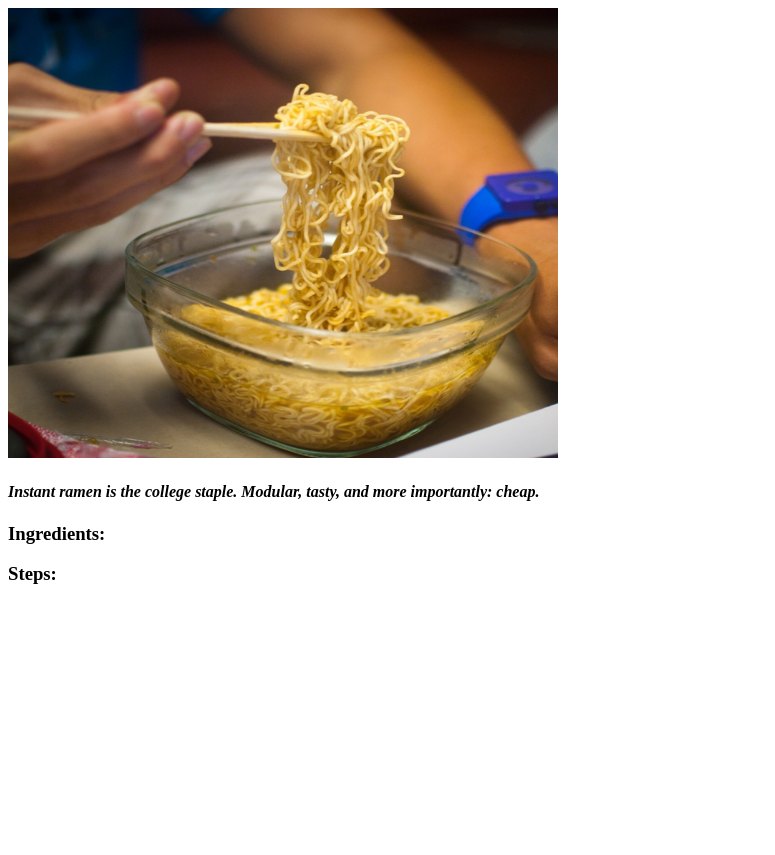
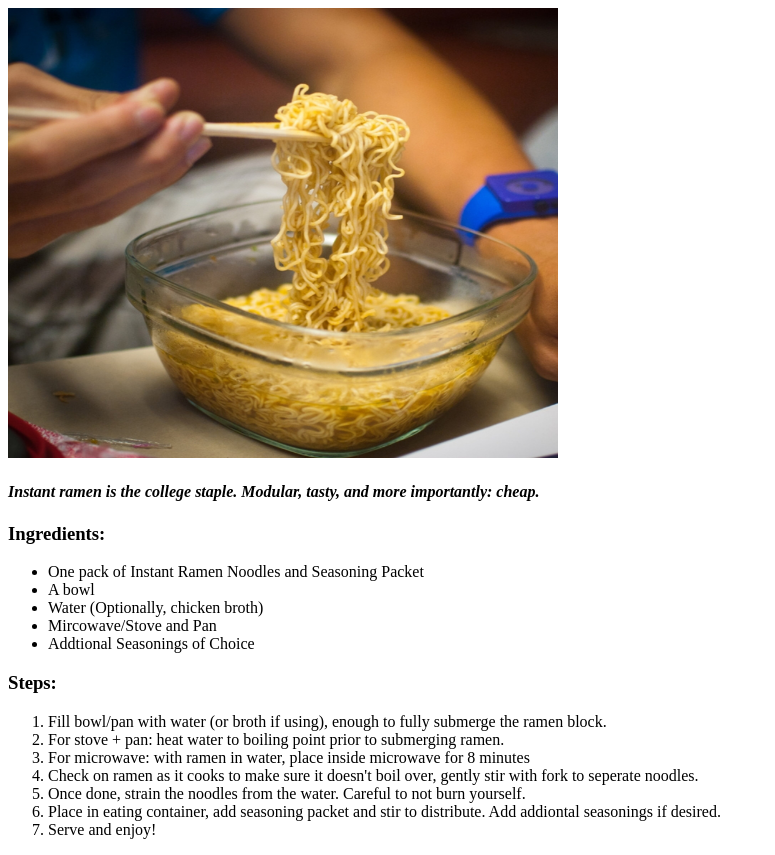
Before and after one commit to Juhayelen/odin-recipes, a plain HTML site: page recipes/noodles.html in a window 1280 px wide. Shown: the whole page, without its empty margins (0-775 px from the left). Before the commit the page ends 800 px from the top, so only its background shows below. Drawn offline with Linux system fonts and the light colour scheme.

Commit message:
complete noodles page

```diff
--- a/recipes/noodles.html
+++ b/recipes/noodles.html
@@ -12,13 +12,24 @@
 <p>
     <h3>Ingredients:</h3>
         <ul>
-
+            <li>One pack of Instant Ramen Noodles and Seasoning Packet</li>
+            <li>A bowl</li>
+            <li>Water (Optionally, chicken broth)</li>
+            <li>Mircowave/Stove and Pan</li>
+            <li>Addtional Seasonings of Choice</li>
         </ul>
 </p>
 
 <p>
     <h3>Steps:</h3>
         <ol>
+            <li>Fill bowl/pan with water (or broth if using), enough to fully submerge the ramen block.</li>
+            <li>For stove + pan: heat water to boiling point prior to submerging ramen.</li>
+            <li>For microwave: with ramen in water, place inside microwave for 8 minutes</li>
+            <li>Check on ramen as it cooks to make sure it doesn't boil over, gently stir with fork to seperate noodles.</li>
+            <li>Once done, strain the noodles from the water. Careful to not burn yourself.</li>
+            <li>Place in eating container, add seasoning packet and stir to distribute. Add addiontal seasonings if desired.</li>
+            <li>Serve and enjoy!</li>
 
         </ol>
 </p>
```
